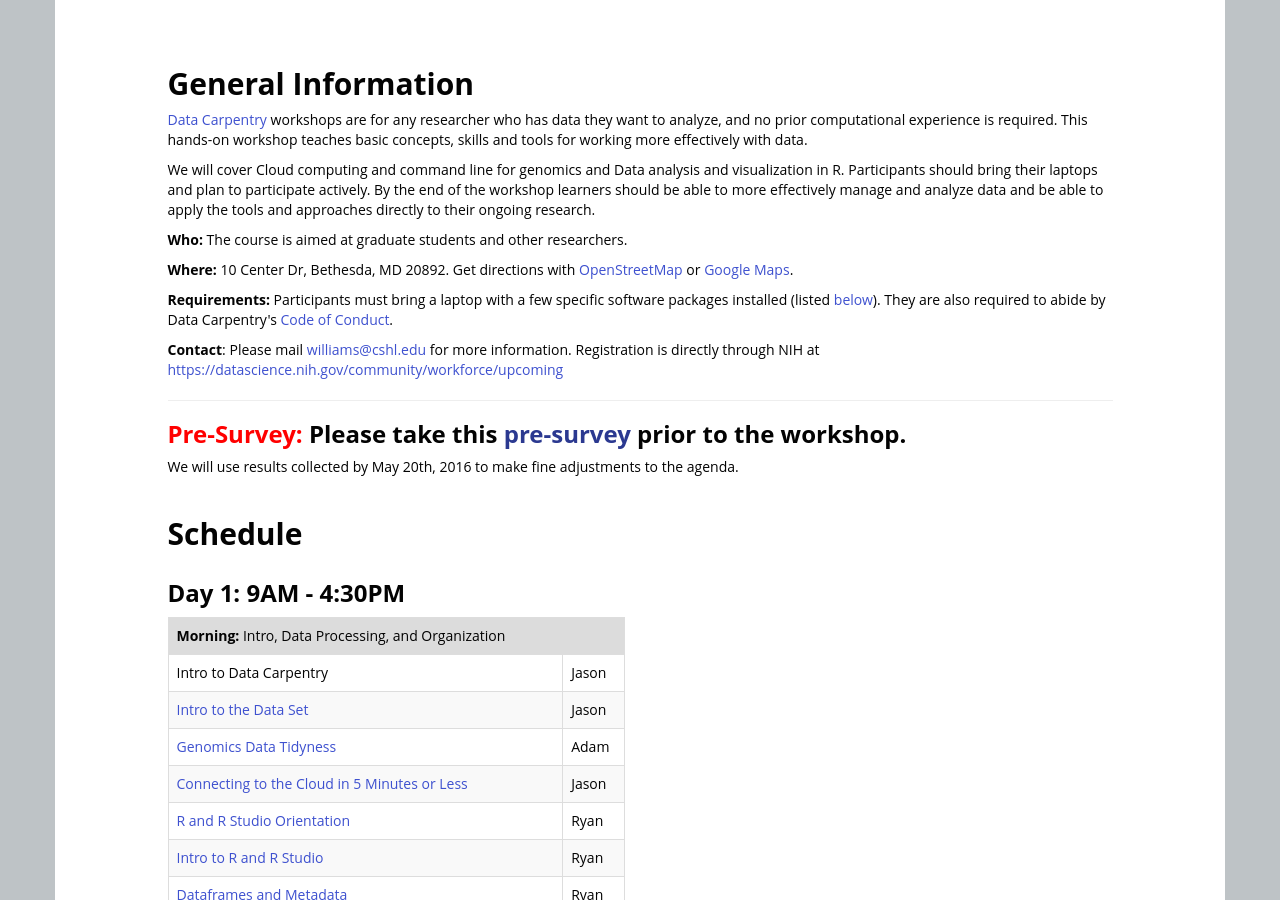
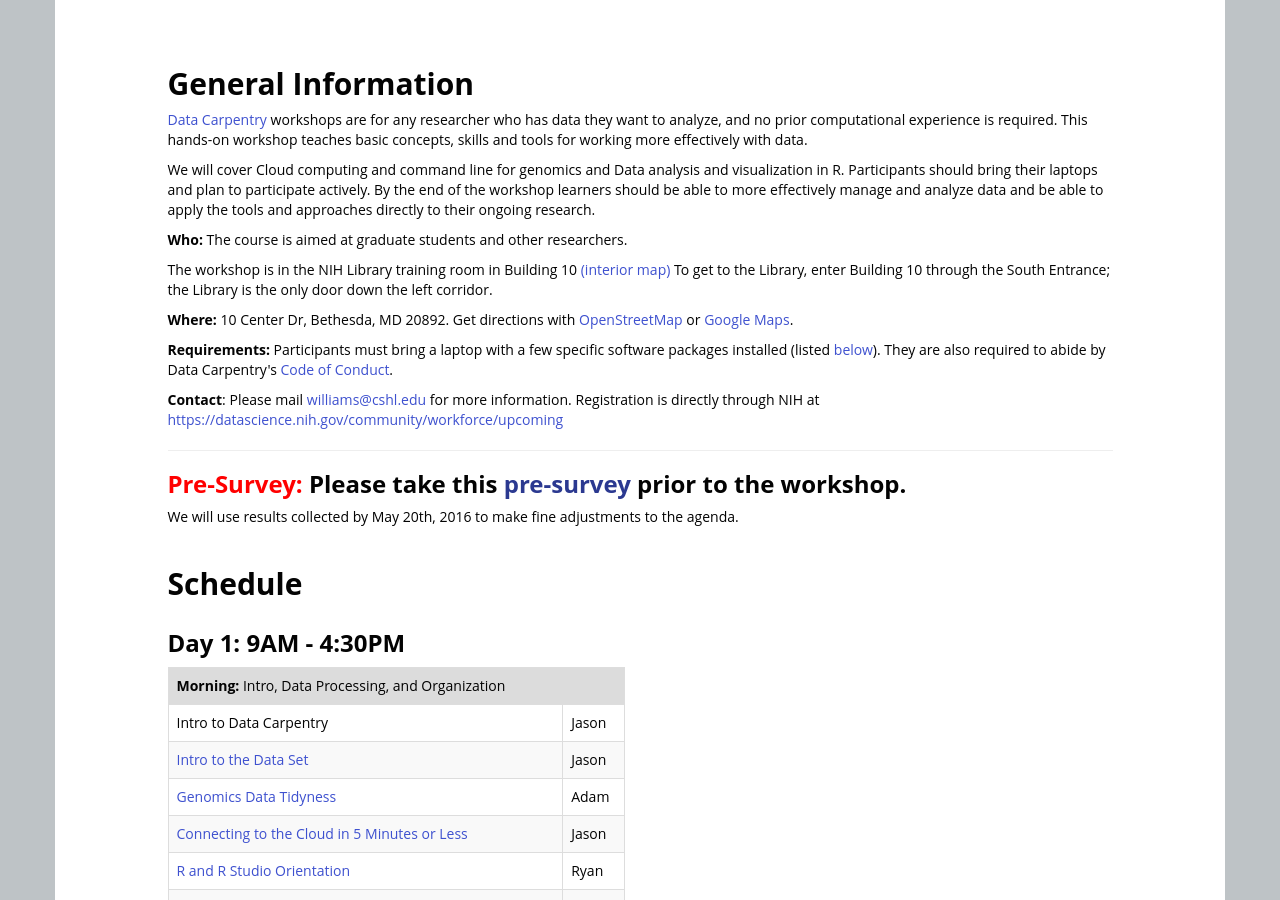
Before and after one commit to collinstorlie/2016-05-26-NIH, a Jekyll site: the page built from index.html, in a window 1280 px wide and 900 px high, scrolled down 485 px. Built offline with Jekyll 4.4.1, drawn with Linux system fonts in a browser that asks for light colours; nearby versions of some CDN libraries; library files that are not in the unit come from our copies.

Commit message:
include directions to library

```diff
--- a/index.html
+++ b/index.html
@@ -84,6 +84,12 @@ Participants should bring their laptops and plan to participate actively. By the
   address.
 -->
 {% if page.latlng %}
+<p>
+  The workshop is in the NIH Library training room in Building 10
+  <a href="https://fmrif.nimh.nih.gov/public/directions/Bldg10Map.jpg/image_view_fullscreen">(interior map)</a>
+  To get to the Library, enter Building 10 through the South Entrance; the Library is the only door down the left corridor.
+</p>
+
 <p>
   <strong>Where:</strong>
   {{page.address}}.
```
